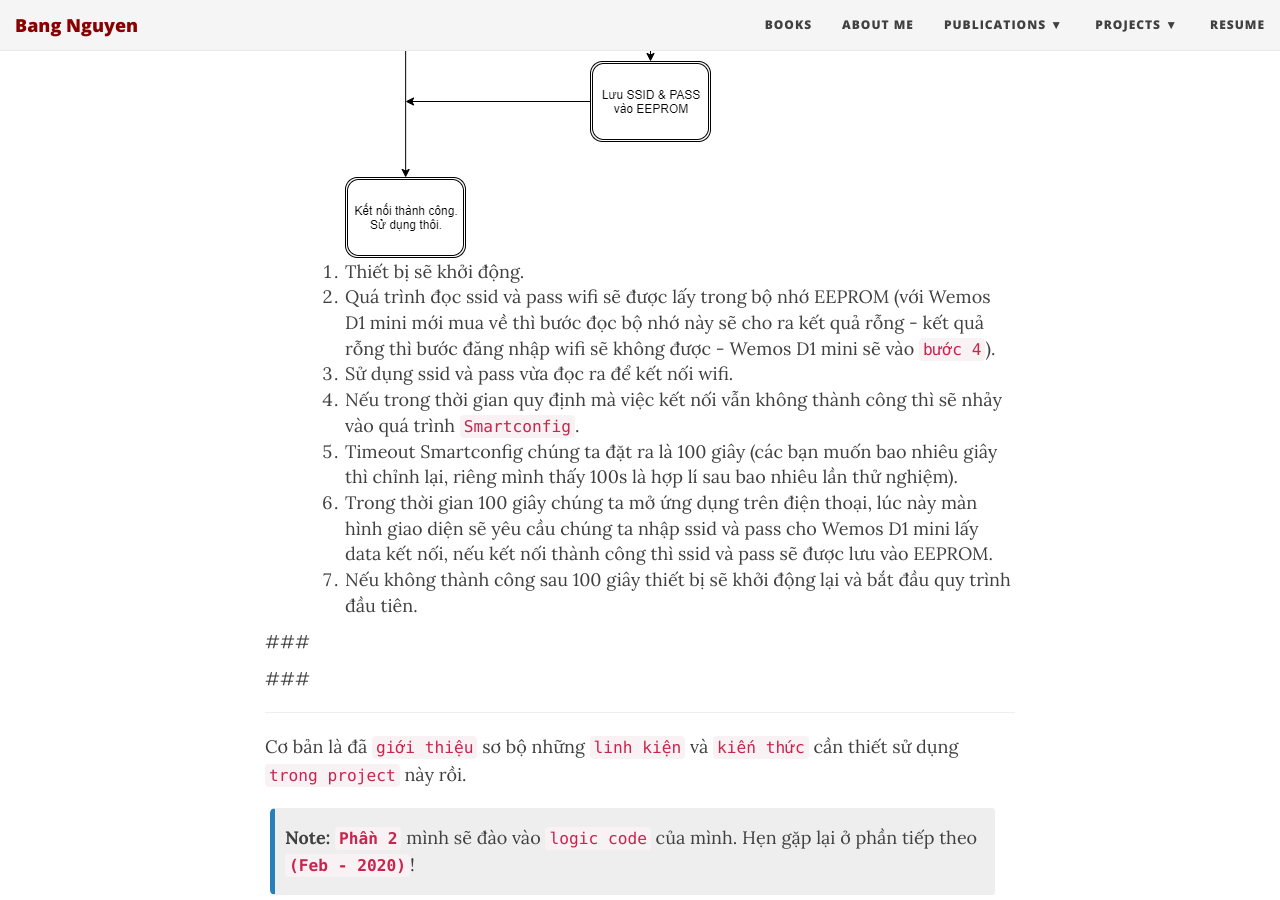
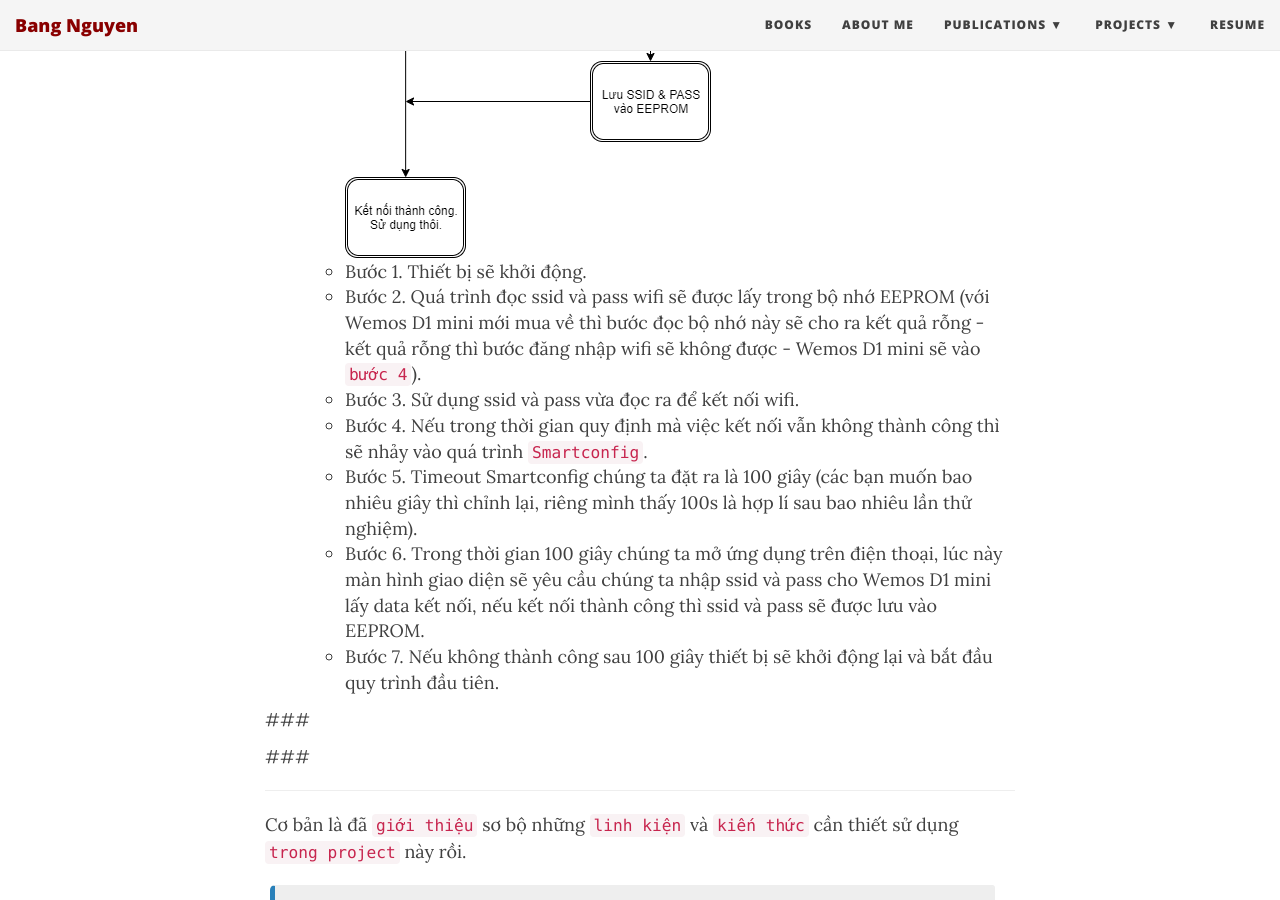
Before and after one commit to tramnguyencute/tramnguyencute.github.io, a Jekyll site: the page built from _posts/2020-01-23-smart-clock.md, in a window 1280 px wide and 900 px high, scrolled down 1674 px. Built offline with Jekyll 4.4.1, drawn with Linux system fonts in a browser that asks for light colours; comment, search, counter and statistics services are not loaded.

Commit message:
Update 2020-01-23-smart-clock.md

```diff
--- a/_posts/2020-01-23-smart-clock.md
+++ b/_posts/2020-01-23-smart-clock.md
@@ -28,13 +28,13 @@
     - Cài trước đi nha, hướng dẫn sử dụng sau.
   - Vào code, chúng ta làm theo quy trình sau:
   ![Lưu Đồ Giải Thuật](/img/2020-01-23-smart-clock/SSID_PASS_EEPROM_Diagram.png)
-    1. Thiết bị sẽ khởi động.
-    2. Quá trình đọc ssid và pass wifi sẽ được lấy trong bộ nhớ EEPROM (với Wemos D1 mini mới mua về thì bước đọc bộ nhớ này sẽ cho ra kết quả rỗng - kết quả rỗng thì bước đăng nhập wifi sẽ không được - Wemos D1 mini sẽ vào `bước 4`).
-    3. Sử dụng ssid và pass vừa đọc ra để kết nối wifi.
-    4. Nếu trong thời gian quy định mà việc kết nối vẫn không thành công thì sẽ nhảy vào quá trình `Smartconfig`.
-    5. Timeout Smartconfig chúng ta đặt ra là 100 giây (các bạn muốn bao nhiêu giây thì chỉnh lại, riêng mình thấy 100s là hợp lí sau bao nhiêu lần thử nghiệm).
-    6. Trong thời gian 100 giây chúng ta mở ứng dụng trên điện thoại, lúc này màn hình giao diện sẽ yêu cầu chúng ta nhập ssid và pass cho Wemos D1 mini lấy data kết nối, nếu kết nối thành công thì ssid và pass sẽ được lưu vào EEPROM.
-    7. Nếu không thành công sau 100 giây thiết bị sẽ khởi động lại và bắt đầu quy trình đầu tiên.
+    - Bước 1. Thiết bị sẽ khởi động.
+    - Bước 2. Quá trình đọc ssid và pass wifi sẽ được lấy trong bộ nhớ EEPROM (với Wemos D1 mini mới mua về thì bước đọc bộ nhớ này sẽ cho ra kết quả rỗng - kết quả rỗng thì bước đăng nhập wifi sẽ không được - Wemos D1 mini sẽ vào `bước 4`).
+    - Bước 3. Sử dụng ssid và pass vừa đọc ra để kết nối wifi.
+    - Bước 4. Nếu trong thời gian quy định mà việc kết nối vẫn không thành công thì sẽ nhảy vào quá trình `Smartconfig`.
+    - Bước 5. Timeout Smartconfig chúng ta đặt ra là 100 giây (các bạn muốn bao nhiêu giây thì chỉnh lại, riêng mình thấy 100s là hợp lí sau bao nhiêu lần thử nghiệm).
+    - Bước 6. Trong thời gian 100 giây chúng ta mở ứng dụng trên điện thoại, lúc này màn hình giao diện sẽ yêu cầu chúng ta nhập ssid và pass cho Wemos D1 mini lấy data kết nối, nếu kết nối thành công thì ssid và pass sẽ được lưu vào EEPROM.
+    - Bước 7. Nếu không thành công sau 100 giây thiết bị sẽ khởi động lại và bắt đầu quy trình đầu tiên.
 
 
 ###
```
